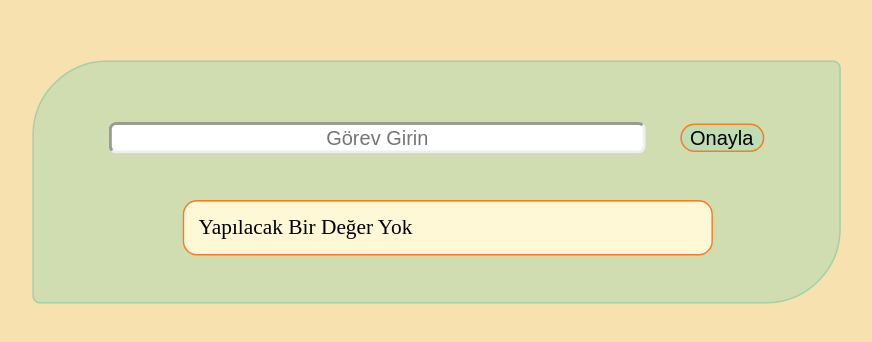
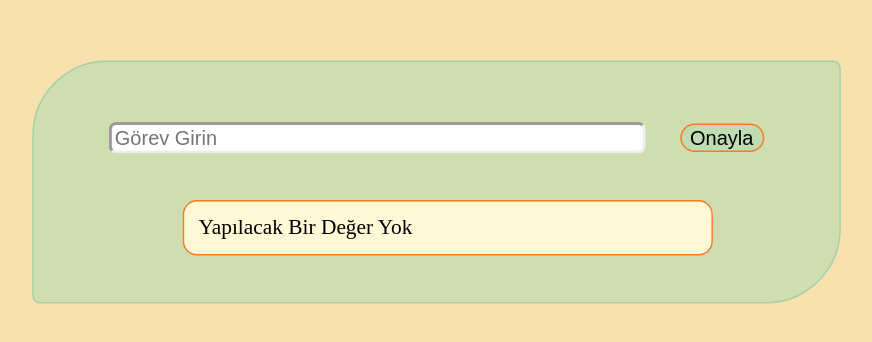
Before and after one commit to erkankolakan/to_do_list, a plain HTML site: page index.html in a window 1280 px wide. Shown: the part 206-548 px from the top of the page, without its empty margins (204-1076 px from the left). Drawn offline with Linux system fonts and the light colour scheme.

Commit message:
git gub düzenleme

```diff
--- a/style.css
+++ b/style.css
@@ -30,15 +30,13 @@ body{
   transform: scale(1.5);
 }
 
-
   .container_giris input[type="text"] {
     width: 35rem;
-    outline-color:var( --yesil);
+    outline-color:#F97B22;
     border-radius: 0.5rem;
     border-color: var(--gri);
     margin:2rem 2rem 2rem 0 ;
-    text-align: center;
-    align-items: center;
+
     transition: 1s;
   }
 
```
Also changed, not shown: index.html (+0 -1 lines), img/1.png (added), img/2.png (added), 1 other file.
